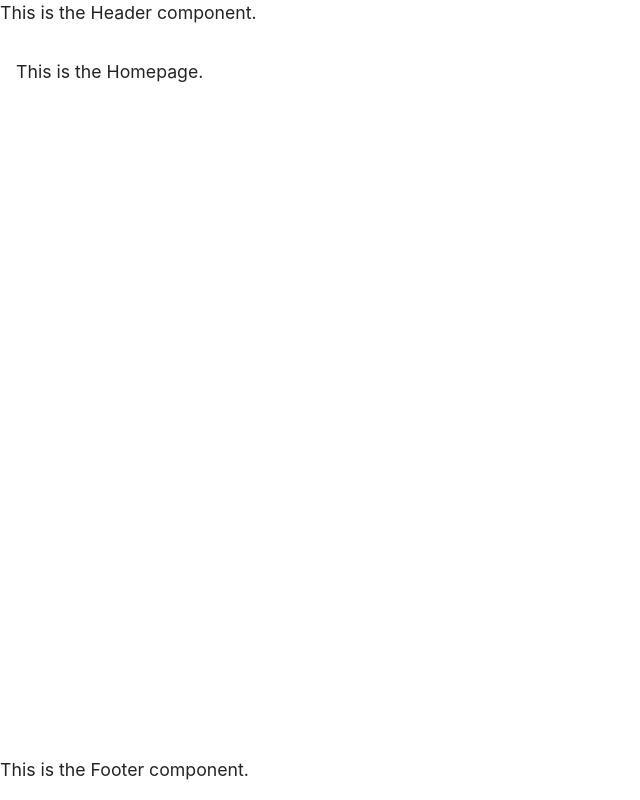
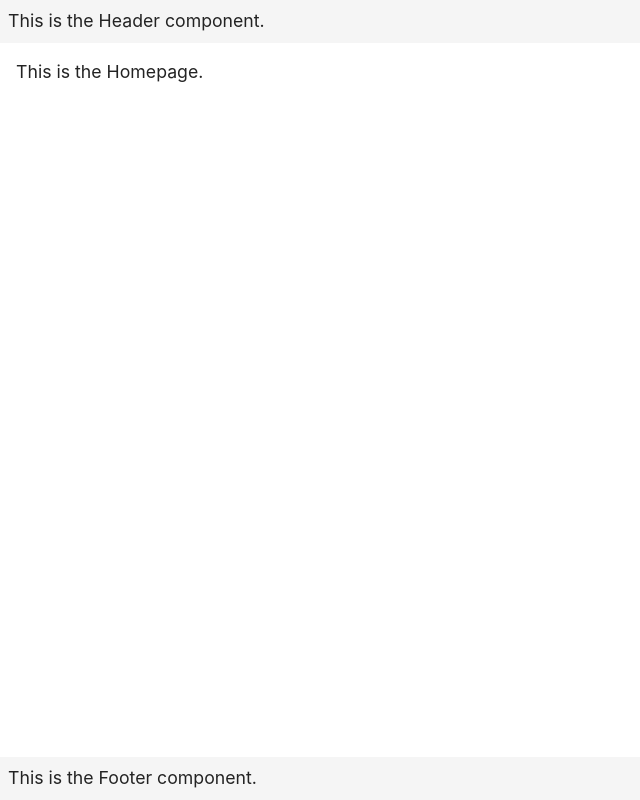
Before and after one commit to mike14747/next-with-auth, a Next.js app: page / in a window 1280 px wide. Shown: the whole page, without its empty margins (0-640 px from the left). Built offline with nearby package versions, Linux system fonts and the light colour scheme.

Commit message:
Began using the header and footer style modules in their components.

```diff
--- a/components/Footer.js
+++ b/components/Footer.js
@@ -1,7 +1,10 @@
+import styles from '../styles/Footer.module.css';
+
 export default function Footer() {
     return (
-        <>
+        // to make the footer full width, just omit the container class
+        <div className={styles.footer + ' container'}>
             <p>This is the Footer component.</p>
-        </>
+        </div>
     );
 }
--- a/components/Header.js
+++ b/components/Header.js
@@ -1,7 +1,10 @@
+import styles from '../styles/Header.module.css';
+
 export default function Header() {
     return (
-        <>
+        // to make the header full width, just omit the container class
+        <div className={styles.header + ' container'}>
             <p>This is the Header component.</p>
-        </>
+        </div>
     );
 }
--- a/styles/Footer.module.css
+++ b/styles/Footer.module.css
@@ -0,0 +1,8 @@
+.footer {
+    background-color: var(--mg-gray-1);
+    padding: 0.5rem;
+}
+
+.footer > p {
+    margin-bottom: 0;
+}
--- a/styles/Header.module.css
+++ b/styles/Header.module.css
@@ -0,0 +1,8 @@
+.header {
+    background-color: var(--mg-gray-1);
+    padding: 0.5rem;
+}
+
+.header > p {
+    margin-bottom: 0;
+}
```
